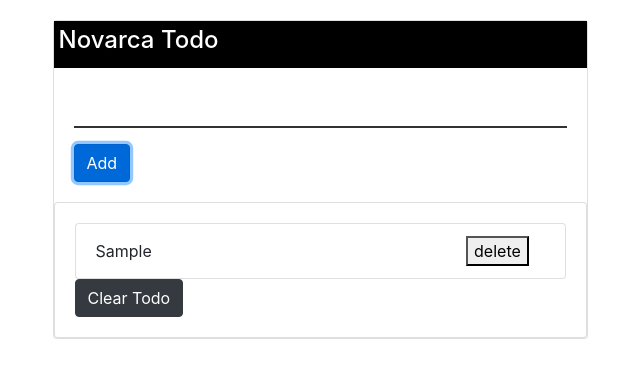
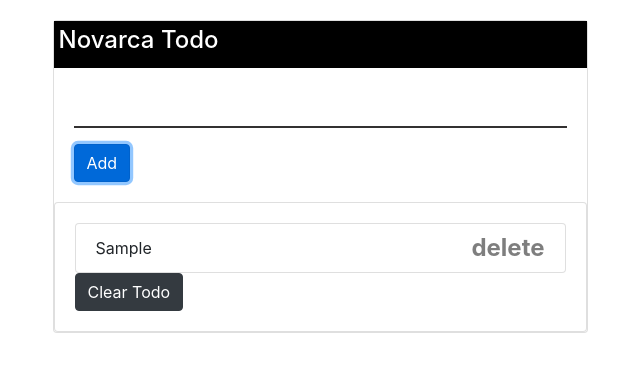
Before and after one commit to Toriiaa/Todo, a plain HTML site: page index.html in a window 1280 px wide. Both pictures are taken after typing "Sample" into the empty fields and a click on the input "Add". Shown: the whole page, without its empty margins (320-960 px from the left). Drawn offline with Linux system fonts and the light colour scheme.

Commit message:
second edit

```diff
--- a/css/tasks.css
+++ b/css/tasks.css
@@ -6,13 +6,7 @@
   color: white;
   padding-left: 0%;
 }
-.collection{
-display: flex;
-justify-content: space-between;
-}
+
 .container{
   padding: 20px;
 }
-.delete{
-  margin-left: 70%;
-}
--- a/index.html
+++ b/index.html
@@ -53,7 +53,7 @@
                 <div class="card-body">
 
 
-                  <ul class="collection list-group"></ul>
+                  <ul class="d-flex justify-between collection list-group"></ul>
                   <a href="#" class="clear-tasks btn btn-dark"> Clear Todo</a>
                 </div>
               </div>
--- a/js/app.js
+++ b/js/app.js
@@ -18,15 +18,15 @@ function addTodo(e) {
   //   create li
   const li = document.createElement("li");
 
-  li.className = "collection-item list-group-item";
+  li.className = " collection-item list-group-item";
   //   append child
   li.appendChild(document.createTextNode(taskInput.value));
 
   //   create link element
   const link = document.createElement("a");
-  link.className = "delete-item secondary-content";
+  link.className = " delete-item secondary-content";
   link.innerHTML =
-    '<button type="button" class="delete" data-dismiss="alert">delete</button>';
+    '<button type="button" class="delete close" data-dismiss="alert" >delete</button>';
   li.appendChild(link);
 
   //   append li to Ul
```
